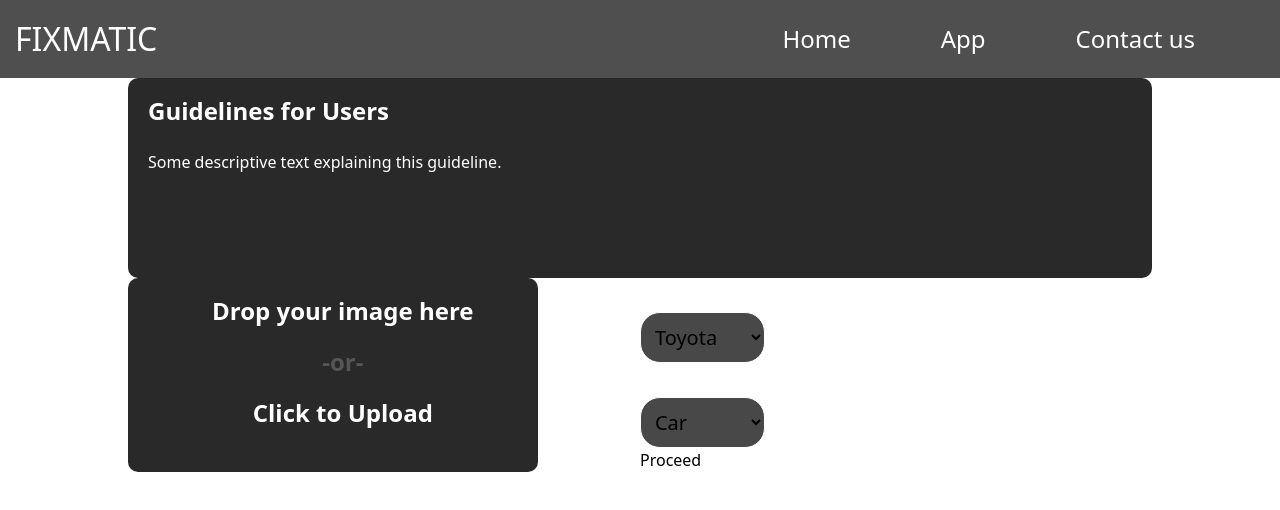
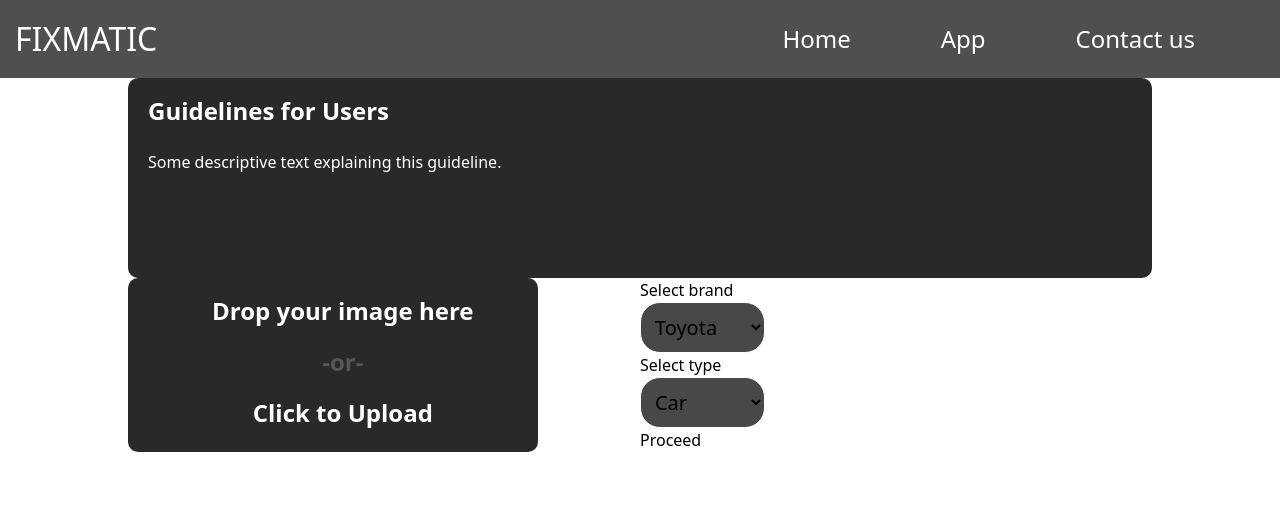
Before and after one commit to KaveeshaChan/SDGP-SE-37, a React (Vite) app in the folder SDGP-37/: page /app in a window 1280 px wide. Shown: the top 510 px of the page. Built offline with nearby package versions, Linux system fonts and the light colour scheme.

Commit message:
Update
Update

```diff
--- a/SDGP-37/src/pages/appPage.css
+++ b/SDGP-37/src/pages/appPage.css
@@ -1,7 +1,4 @@
-.brand-type-selector h2 {
-  margin-bottom: 10px;
-  color: #ffffff;
-}
+
 .section{
   display: flex;
   width: 80%;
```
